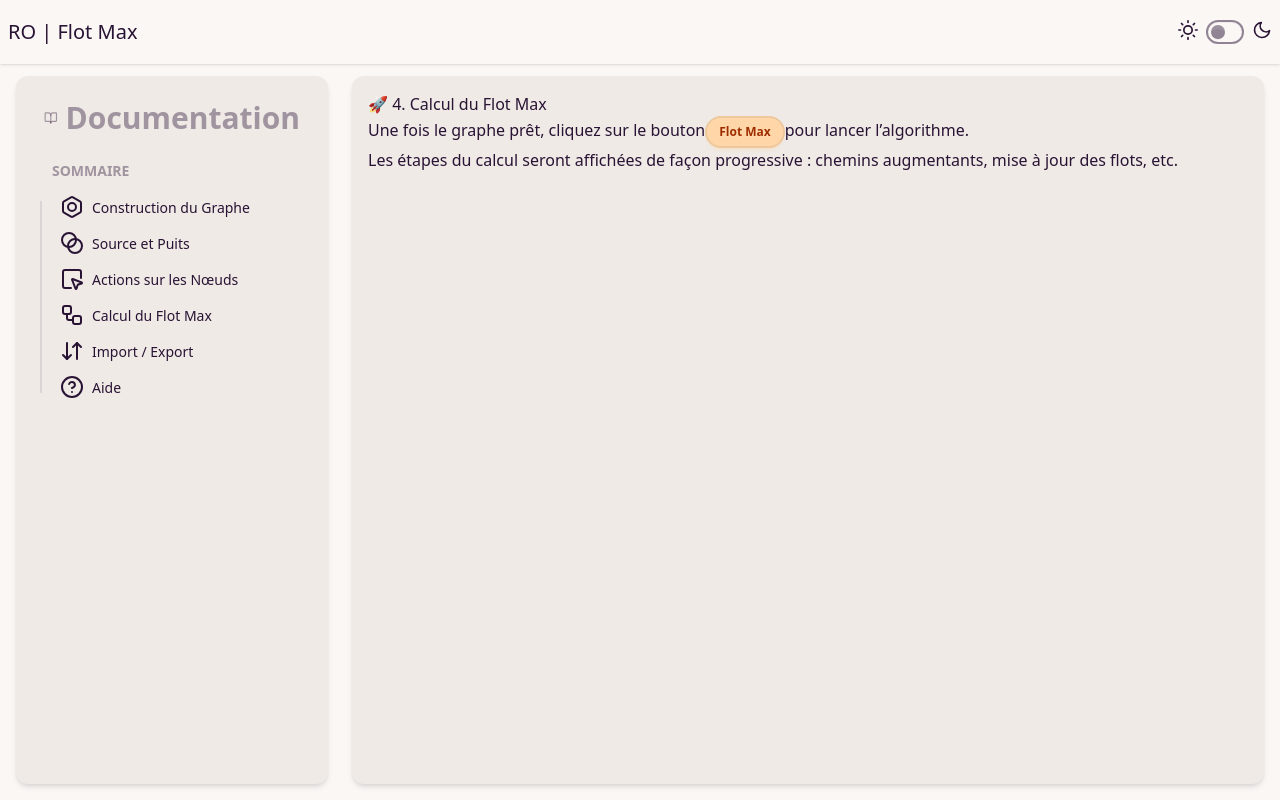
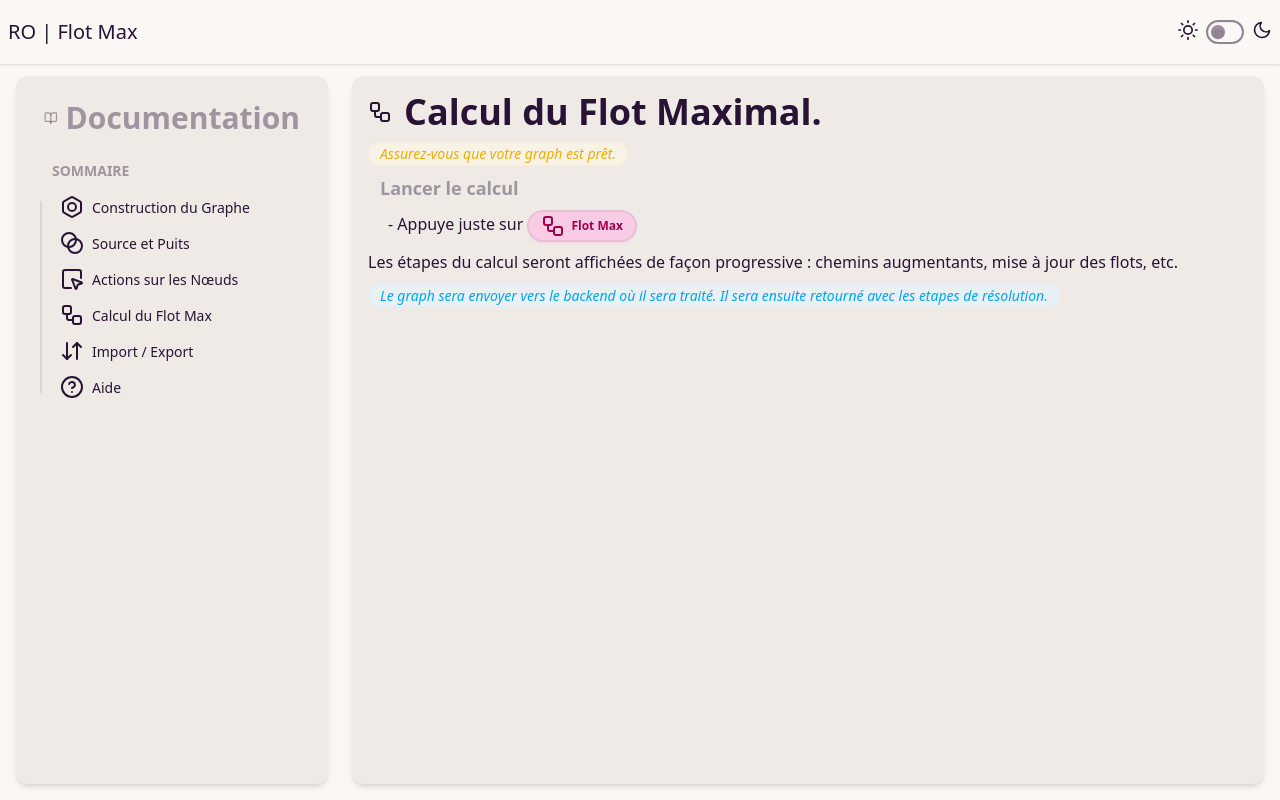
Before and after one commit to wharton-SP/RO, a React (Vite) app in the folder RO-Visualisation/: page /docs in a window 1280 px wide. Both pictures are taken after a click on the element "Calcul du Flot Max". Built offline with nearby package versions, Linux system fonts and the light colour scheme; no server answers.

Commit message:
Update : enhance layout and content clarity in Calcul component

```diff
--- a/RO-Visualisation/src/components/docs/Calcul.jsx
+++ b/RO-Visualisation/src/components/docs/Calcul.jsx
@@ -1,17 +1,25 @@
+import { Workflow } from 'lucide-react'
 import React from 'react'
 
 const Calcul = () => {
     return (
         <section id="calcul">
-            <h2>🚀 4. Calcul du Flot Max</h2>
-            <p>
-                Une fois le graphe prêt, cliquez sur le bouton
-                <button className="btn btn-accent btn-sm mx-2">Flot Max</button>
-                pour lancer l’algorithme.
-            </p>
-            <p>
-                Les étapes du calcul seront affichées de façon progressive : chemins augmentants, mise à jour des flots, etc.
-            </p>
+            <h2 className='flex items-center gap-3'><Workflow /> <span className='text-4xl font-bold'>Calcul du Flot Maximal.</span></h2>
+            <div className='pt-2'>
+                <p className='italic badge badge-soft badge-warning'>Assurez-vous que votre graph est prêt.</p>
+            </div>
+            <div>
+                <p className='font-bold menu-title text-lg'>Lancer le calcul</p>
+                <p className='px-5 pb-2'>
+                    - Appuye juste sur <button className="btn btn-sm btn-secondary"><Workflow /> Flot Max</button>
+                </p>
+                <p>
+                    Les étapes du calcul seront affichées de façon progressive : chemins augmentants, mise à jour des flots, etc.
+                </p>
+            </div>
+            <div className='pt-2'>
+                <p className='italic badge badge-soft badge-info'>Le graph sera envoyer vers le backend où il sera traité. Il sera ensuite retourné avec les etapes de résolution.</p>
+            </div>
         </section>
     )
 }
```
